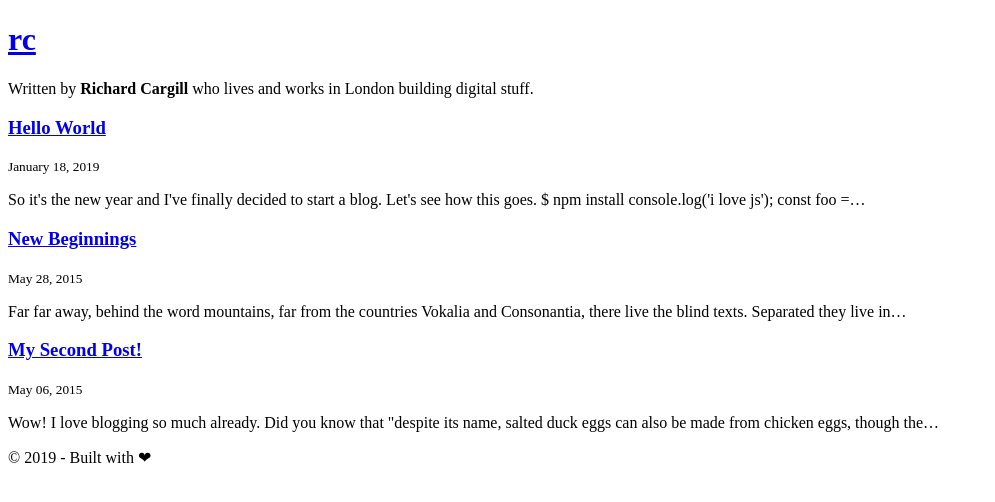
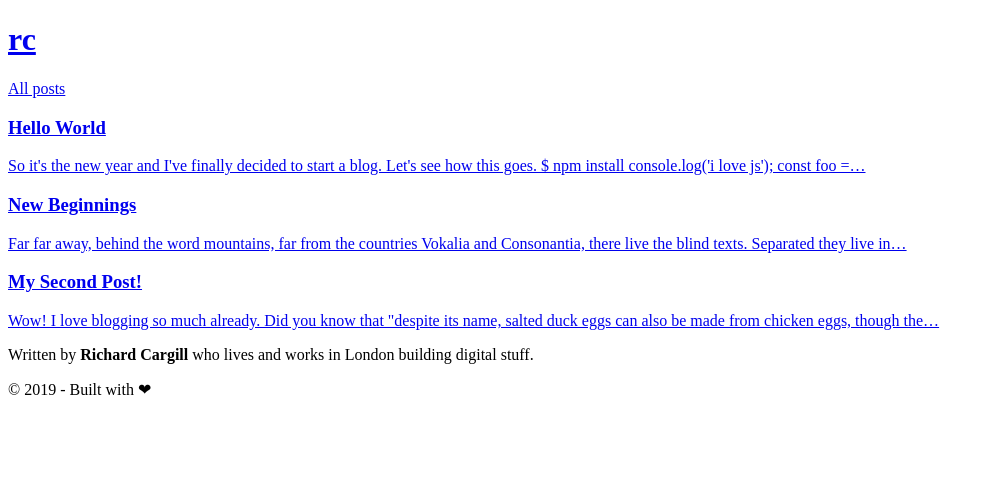
Before and after one commit to richard-cargill/blog, a Gatsby site: page / in a window 1280 px wide. Shown: the whole page, without its empty margins (0-995 px from the left). Built offline with nearby package versions, Linux system fonts and the light colour scheme; Gatsby itself is replaced by a stand-in of ours.

Commit message:
updating layout based on UX feedback

```diff
--- a/gatsby-config.js
+++ b/gatsby-config.js
@@ -75,6 +75,6 @@ module.exports = {
     `gatsby-plugin-offline`,
     `gatsby-plugin-react-helmet`,
     `gatsby-plugin-catch-links`,
-    `gatsby-plugin-sitemap`
+    `gatsby-plugin-sitemap`,
   ],
 }
--- a/src/components/Layout.js
+++ b/src/components/Layout.js
@@ -1,5 +1,6 @@
 import React from 'react'
 import { Link } from 'gatsby'
+import Bio from '../components/Bio'
 
 class Layout extends React.Component {
   render() {
@@ -9,7 +10,7 @@ class Layout extends React.Component {
 
     if (location.pathname === rootPath) {
       header = (
-        <h1>
+        <h1 className="logo">
           <Link
             className="no-underline"
             to={`/`}
@@ -20,7 +21,7 @@ class Layout extends React.Component {
       )
     } else {
       header = (
-        <h3>
+        <h3 className="logo">
           <Link
             className="no-underline"
             to={`/`}
@@ -32,8 +33,12 @@ class Layout extends React.Component {
     }
     return (
       <React.Fragment>
-        {header}
+        <header className="header">
+          {header}
+          <Link className="no-underline sans-serif" to={`/`}>All posts</Link>
+        </header>
         {children}
+        <Bio />
         <footer>
           © {new Date().getFullYear()} - Built with ❤
         </footer>
--- a/src/pages/index.js
+++ b/src/pages/index.js
@@ -1,7 +1,6 @@
 import React from 'react'
 import { Link, graphql } from 'gatsby'
 
-import Bio from '../components/Bio'
 import Layout from '../components/Layout'
 import SEO from '../components/seo'
 
@@ -17,21 +16,22 @@ class BlogIndex extends React.Component {
           title="All posts"
           keywords={[`blog`, `gatsby`, `javascript`, `react`]}
         />
-        <Bio />
+        {posts &&
+          <nav>
             {posts.map(({ node }) => {
               const title = node.frontmatter.title || node.fields.slug
               return (
-            <React.Fragment key={node.fields.slug}>
-              <h3>
-                <Link style={{ boxShadow: `none` }} to={node.fields.slug}>
+                <Link className="no-underline inline-block" style={{ boxShadow: `none` }} to={node.fields.slug} key={node.fields.slug}>
+                  <h3 className="underline no-margin">
                     {title}
+                  </h3>
+                  <p dangerouslySetInnerHTML={{ __html: node.excerpt }} />
                 </Link>
-              </h3>
-              <small>{node.frontmatter.date}</small>
-              <p dangerouslySetInnerHTML={{ __html: node.excerpt }} />
-            </React.Fragment>
               )
             })}
+          </nav>
+        }
+
       </Layout>
     )
   }
@@ -54,7 +54,6 @@ export const pageQuery = graphql`
             slug
           }
           frontmatter {
-            date(formatString: "MMMM DD, YYYY")
             title
           }
         }
--- a/src/templates/index.css
+++ b/src/templates/index.css
@@ -6,6 +6,10 @@ html {
   letter-spacing: 1px;
   padding: 1.5rem 1.5rem 0;
   color: #2b0000;
+}
+
+body {
+  margin: 0;
 }
 
 *:not([class]) {
@@ -23,7 +27,7 @@ h3,
 h4,
 h5,
 h6 {
-    font-family: -apple-system, BlinkMacSystemFont, "Segoe UI", Roboto, Helvetica, Arial, sans-serif, "Apple Color Emoji", "Segoe UI Emoji", "Segoe UI Symbol";
+  font-family: -apple-system, BlinkMacSystemFont, "Segoe UI", Roboto, Helvetica, Arial, sans-serif, "Apple Color Emoji", "Segoe UI Emoji", "Segoe UI Symbol";
   line-height: 1.2;
 }
 
@@ -36,3 +40,31 @@ h6 {
 .no-underline {
   text-decoration: none;
 }
+
+.underline {
+  text-decoration: underline;
+}
+
+.inline-block {
+  display: inline-block;
+}
+
+.no-margin {
+  margin: 0;
+}
+
+.sans-serif {
+  font-family: -apple-system, BlinkMacSystemFont, "Segoe UI", Roboto, Helvetica, Arial, sans-serif, "Apple Color Emoji", "Segoe UI Emoji", "Segoe UI Symbol";
+}
+
+.logo {
+  font-size: 115%;
+  margin-bottom: 1.5rem;
+  margin-block-start: auto;
+}
+
+.header {
+  display: flex;
+  flex-wrap: wrap;
+  justify-content: space-between;
+}
```
Also changed, not shown: package.json (+2 -9 lines), src/templates/blog-post.js (+6 -6 lines), 1 other file. Lines whose indentation alone changed are shown as unchanged.
